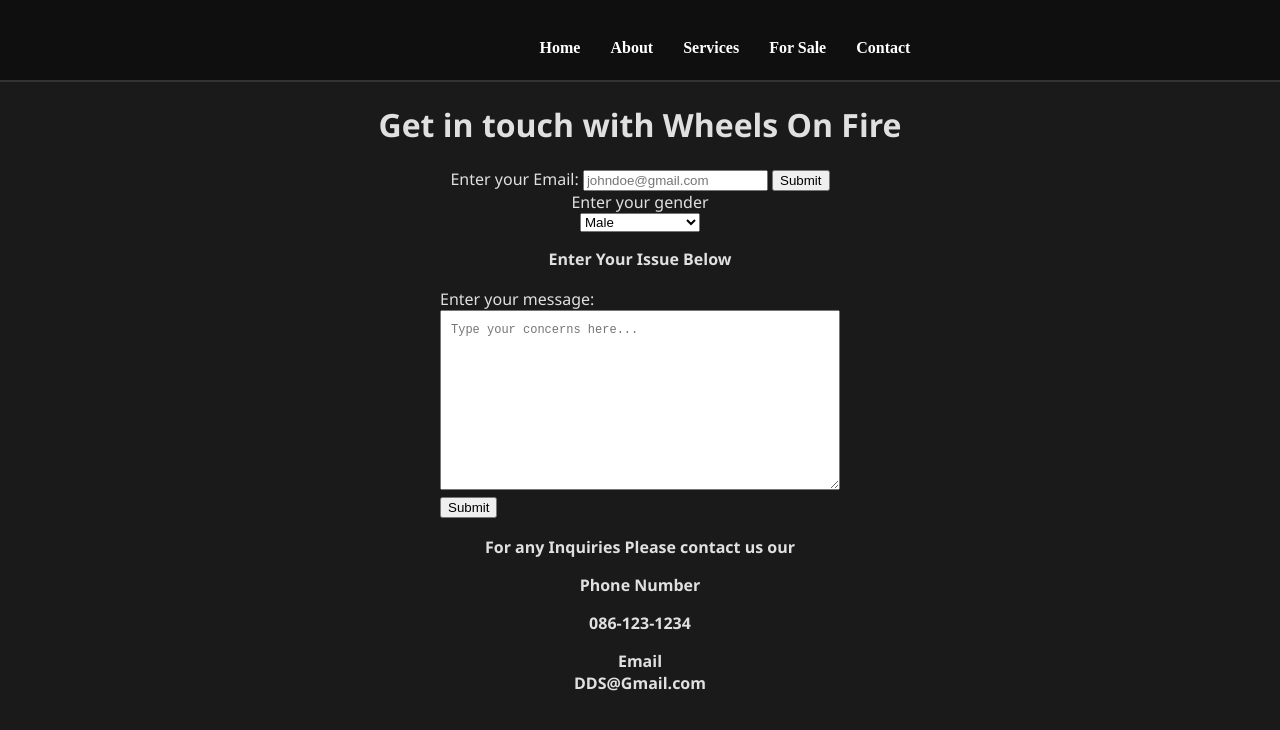
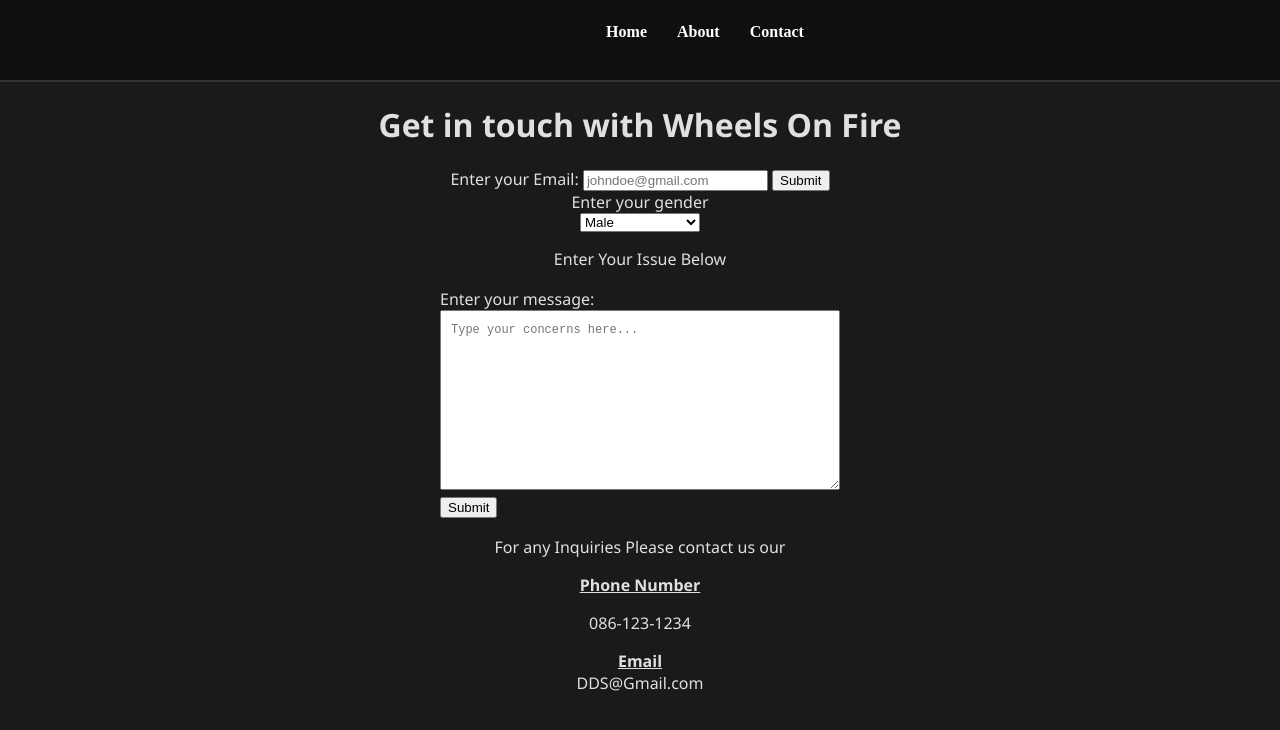
Before and after one commit to Daniel-OSullivan/WebDev_Project_Direct-Decision-Service, a plain HTML site: page pages/contact.html in a window 1280 px wide. Drawn offline with Linux system fonts and the light colour scheme.

Commit message:
Updating contact page

```diff
--- a/css/contact.css
+++ b/css/contact.css
@@ -14,21 +14,21 @@ header {
   border-bottom: 2px solid #333;
 }
 
-/*Centring header*/
+/*Centring header and making bold*/
 h1{
   font-weight: bold;
   text-align: center;
 }
-/*Centering and making bold all paragraphs*/
+/*Centering all paragraphs*/
 p{
   text-align: center;
-  font-weight: bold;
+
 
 }
 /*Styling for the email input */
 .email-input{
   display: flex;
-  flex-direction: column;
+  flex-direction: column; /*Arranged from top to bottom */
   align-items: center;
 
 }
@@ -37,20 +37,14 @@ p{
   display: flex;
   flex-direction: column;
   align-items: center;
-
 }
 
-.titlebtn{
-  text-align: center;
-
-
-}
 .input-container {
   padding: 2px;
   border-radius: 8px;
   max-width: 400px;
   margin: auto;
-    }
+}
 
 #paragraphBox{
   width: 100%;
@@ -60,9 +54,9 @@ p{
   line-height: 1.5;
   resize: vertical;
   box-sizing: border-box;
-    }
+}
 
-  .navbar {
+.navbar {
   position: fixed;
   top: 0;
   left: 0;
@@ -71,12 +65,19 @@ p{
   padding: 20px 50px;
   display: flex;
   justify-content: center;
+  background-color: #0f0f0f;
+}
 
-}
 .navbar ul {
   display: flex;
   list-style: none;
+  margin: 0;
+  padding: 0;
+  max-width: 600px;
+  width: 100%;
+  justify-content: center;
 }
+
 
 .navbar ul li {
   margin-left: 30px;
--- a/pages/contact.html
+++ b/pages/contact.html
@@ -10,10 +10,8 @@
   <!--The NavBar-->
 <nav class="navbar">
       <ul>
-        <li><a href="../components/index.html">Home</a></li>
+        <li><a href="../index.html">Home</a></li>
         <li><a href="about.html">About</a></li>
-        <li><a href="services.html">Services</a></li>
-        <li><a href="sale.html">For Sale</a></li>
         <li><a href="contact.html">Contact</a></li>
       </ul>
     </nav>
@@ -60,9 +58,9 @@
   </div>
 
 <p> For any Inquiries Please contact us our</p>
-<p>Phone Number</p>
+<p><strong><u>Phone Number</u></strong></p>
 <p>086-123-1234</p>
-<p>Email <br> DDS@Gmail.com</p>
+<p><strong><u>Email</u></strong> <br> DDS@Gmail.com</p>
 
 <div class="cars">
 <img src="https://images.pexels.com/photos/27968213/pexels-photo-27968213.jpeg?cs=srgb&dl=pexels-lynxexotics-27968213.jpg&fm=jpg&_gl=1*1t6in48*_ga*MTMxMDUzNTc3MS4xNzU5NzYyMTc4*_ga_8JE65Q40S6*czE3NTk3NjIxNzgkbzEkZzEkdDE3NTk3NjIyMTEkajI3JGwwJGgw" alt="car1" class="car1">
```
